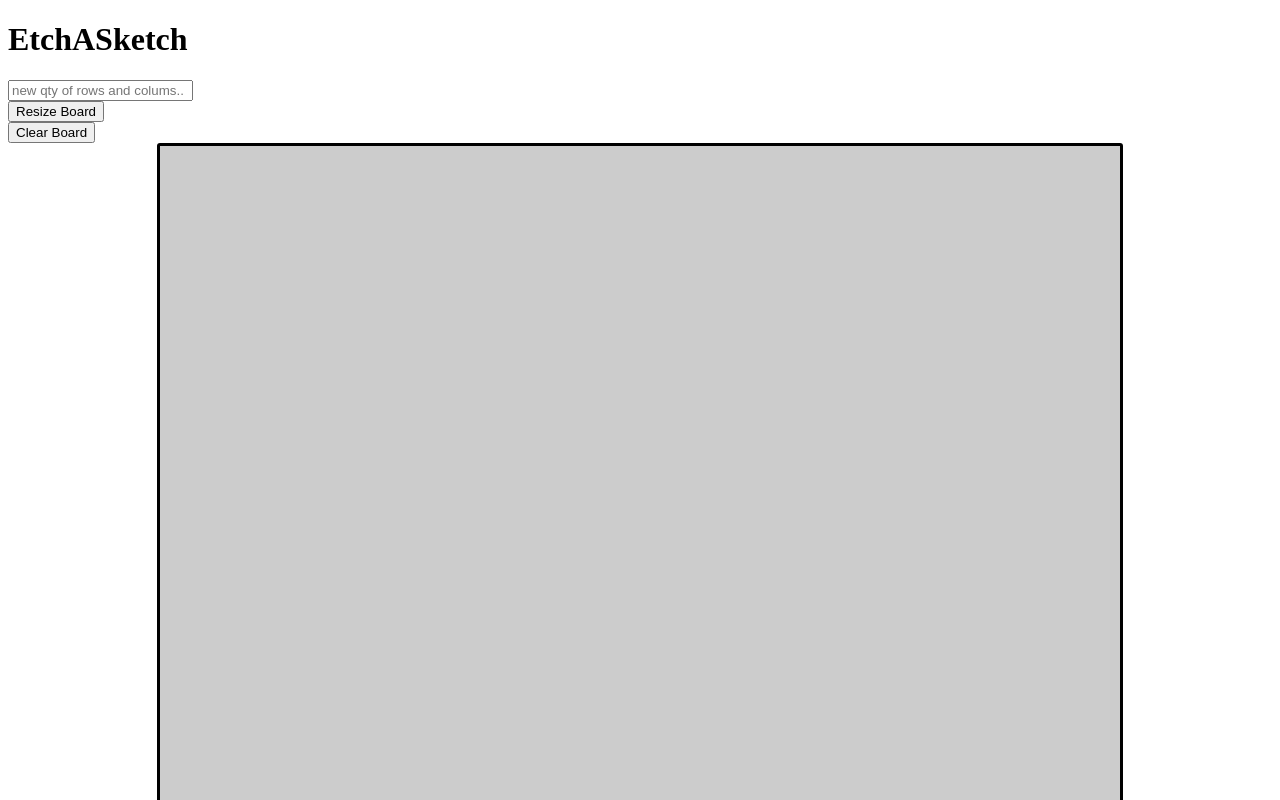
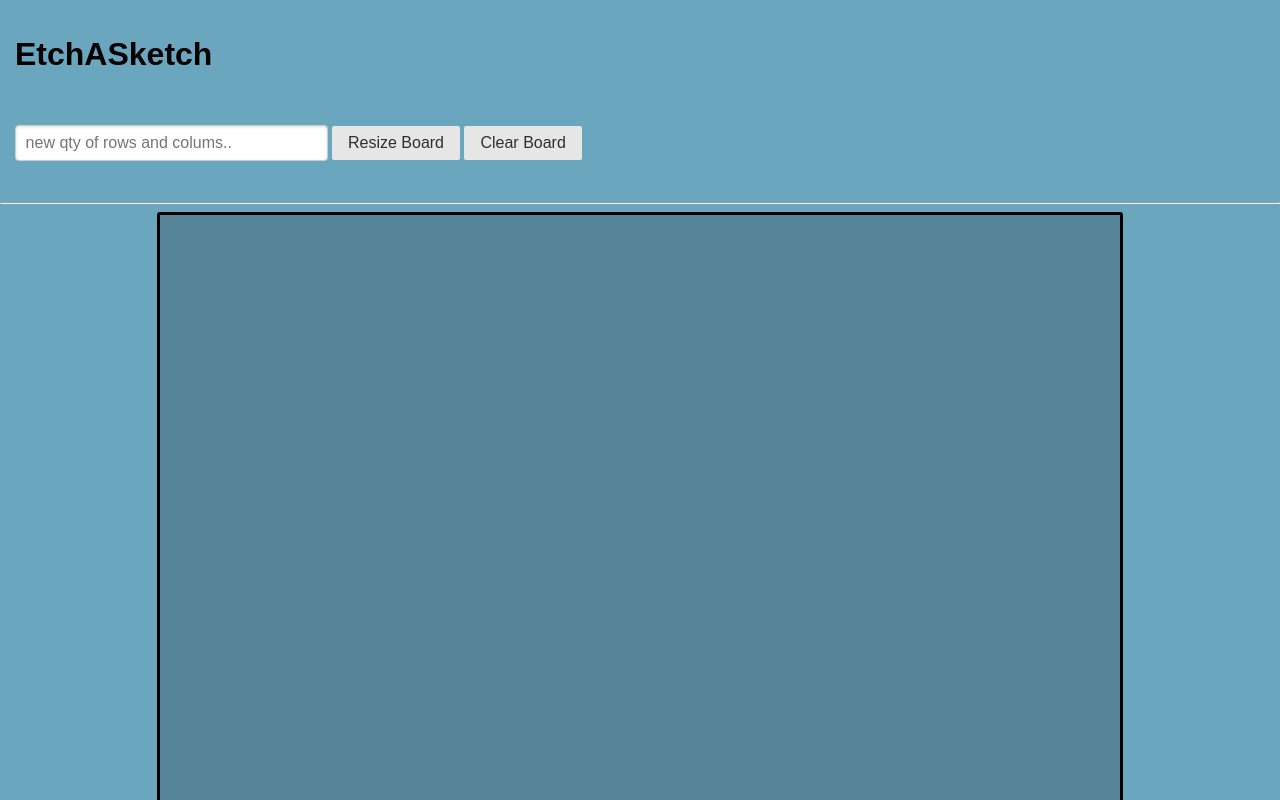
Before and after one commit to rafaelBadan/sketch, a plain HTML site: page index.html in a window 1280 px wide. Shown: the top 800 px of the page. Drawn offline with nearby package versions, Linux system fonts and the light colour scheme.

Commit message:
added some style

```diff
--- a/css/main.css
+++ b/css/main.css
@@ -1,3 +1,16 @@
+body {
+  background-color: #6ba6bf;
+}
+
+h1 {
+  font-family: arial;
+  padding: 15px;
+}
+
+.pure-form {
+  padding: 15px;
+}
+
 .container {
   display: block;
   height: 960px;
@@ -11,6 +24,7 @@
 .row .cell {
   margin: 0;
   padding: 0;
+  border: none;
   background-color: black;
   opacity: .20;
   height: 60px;
--- a/index.html
+++ b/index.html
@@ -1,17 +1,21 @@
 <!DOCTYPE html>
 <head>
     <title>EtchASketch</title>
+    <link rel="stylesheet" href="https://unpkg.com/purecss@1.0.0/build/pure-min.css" integrity="sha384-nn4HPE8lTHyVtfCBi5yW9d20FjT8BJwUXyWZT9InLYax14RDjBj46LmSztkmNP9w" crossorigin="anonymous">
     <link rel="stylesheet" href="css/main.css">
     <script src="https://ajax.googleapis.com/ajax/libs/jquery/3.2.1/jquery.min.js"></script>
 </head>
 <body>
   <h1>EtchASketch</h1>
-  <input type="text" id="nCell" placeholder="new qty of rows and colums.."><br>
 
-  <button id="resizeBtn">Resize Board</button><br>
+  <div class="pure-form">
+    <input type="text" id="nCell" class="pure-input-1-4" placeholder="new qty of rows and colums..">
 
-  <button id="clearBtn">Clear Board</button>
+    <button id="resizeBtn" class="pure-button">Resize Board</button>
 
+    <button id="clearBtn" class="pure-button">Clear Board</button>
+  </div> <br>
+  <hr>
   <center>
     <div class='container'></div>
   </center>
```
